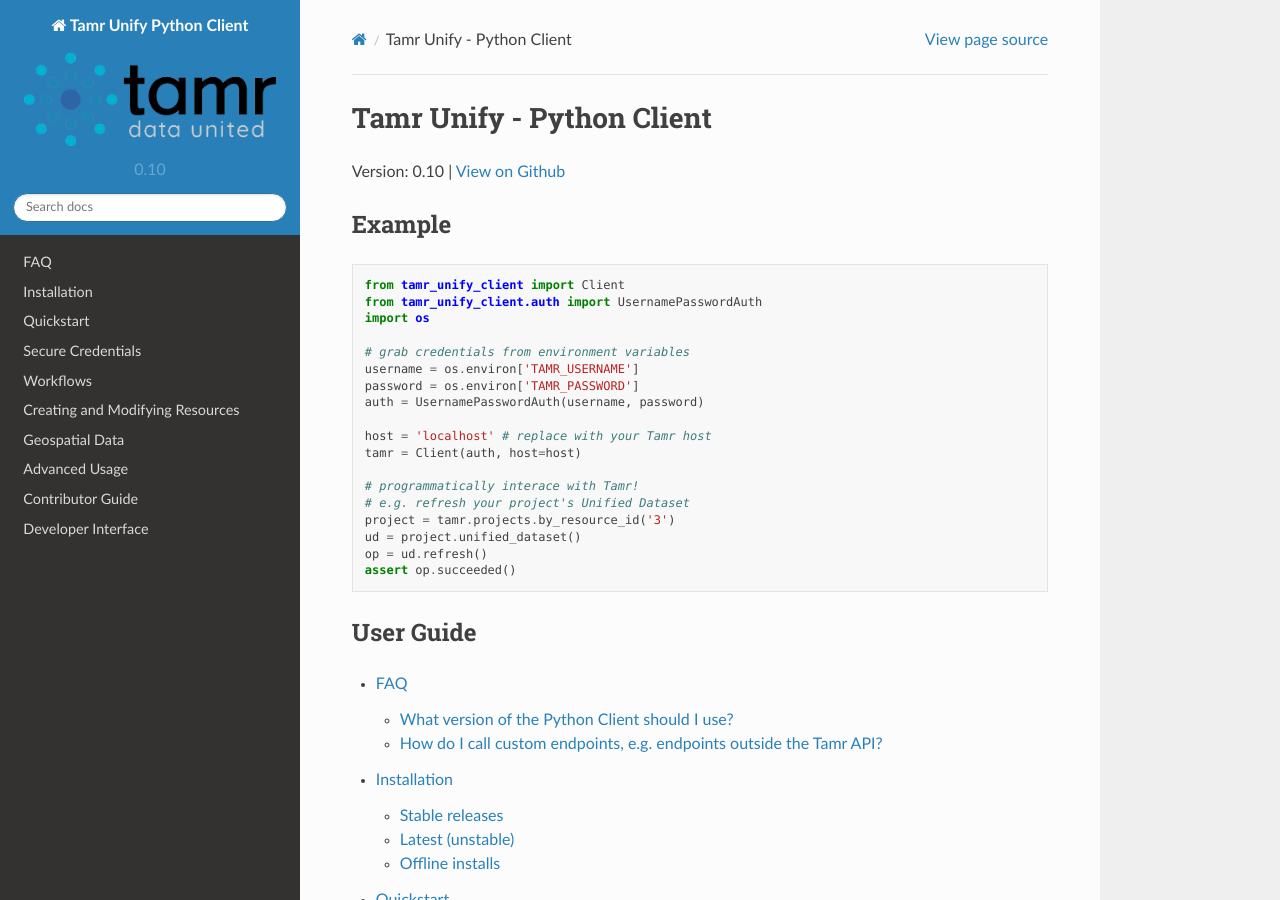
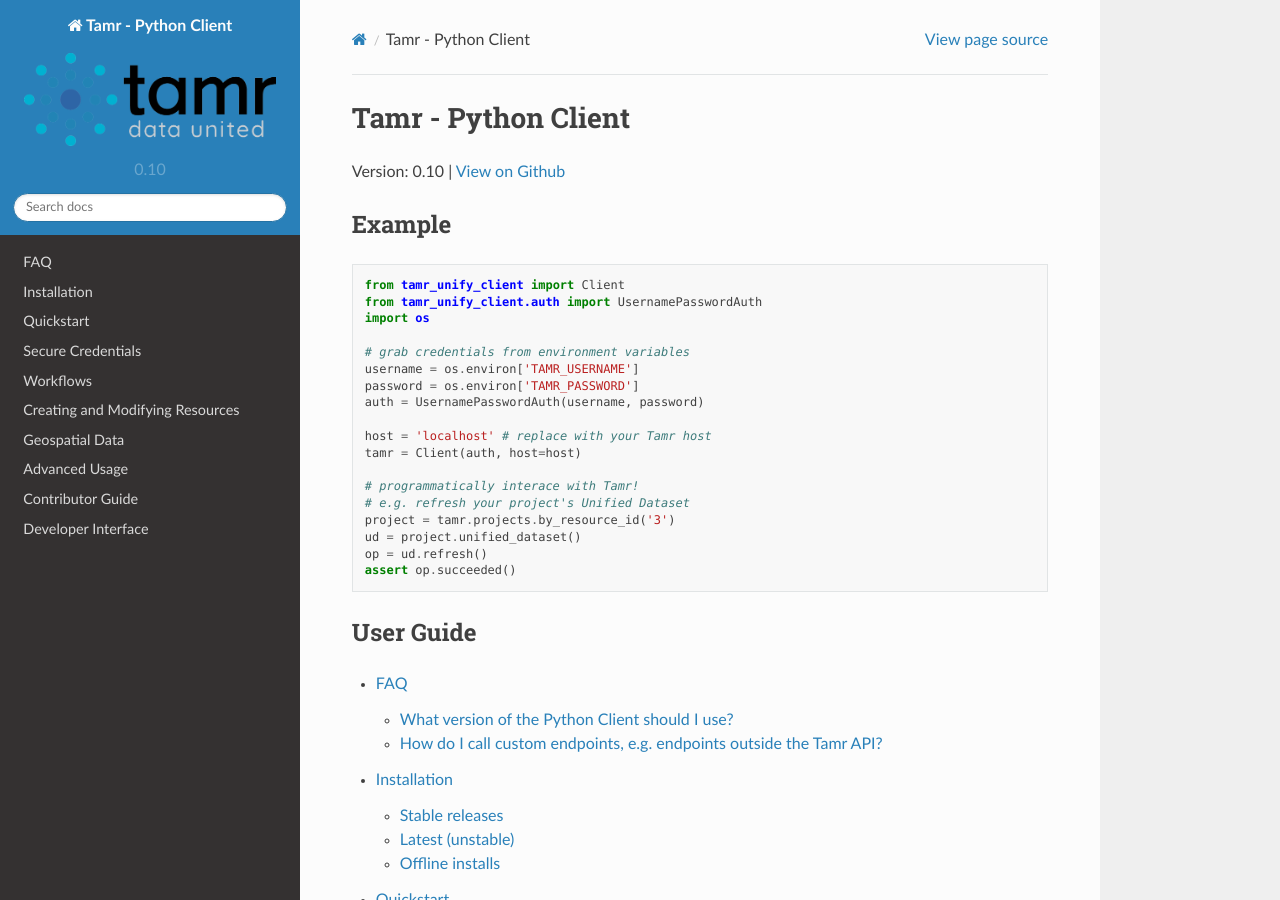
Before and after one commit to Datatamer/tamr-client, a Sphinx documentation site: the page built from docs/index.rst, in a window 1280 px wide and 900 px high. Built offline with Sphinx 7.4.7 and the Read the Docs theme 2.0.0, drawn with Linux system fonts in a browser that asks for light colours.

Commit message:
fix(docs): Remove occurence of "Unify"
See https://github.com/Datatamer/tamr-client/issues/251

```diff
--- a/docs/conf.py
+++ b/docs/conf.py
@@ -22,7 +22,7 @@
 
 # -- Project information -----------------------------------------------------
 
-project = "Tamr Unify Python Client"
+project = "Tamr - Python Client"
 copyright = "2018, Tamr"
 author = "Tamr"
 
@@ -118,7 +118,7 @@
 # -- Options for HTMLHelp output ---------------------------------------------
 
 # Output file base name for HTML help builder.
-htmlhelp_basename = "TamrUnifyPythonClientdoc"
+htmlhelp_basename = "TamrPythonClientdoc"
 
 
 # -- Options for LaTeX output ------------------------------------------------
@@ -144,8 +144,8 @@
 latex_documents = [
     (
         master_doc,
-        "TamrUnifyPythonClient.tex",
-        "Tamr Unify Python Client Documentation",
+        "TamrPythonClient.tex",
+        "Tamr - Python Client Documentation",
         "Tamr",
         "manual",
     )
@@ -157,13 +157,7 @@
 # One entry per manual page. List of tuples
 # (source start file, name, description, authors, manual section).
 man_pages = [
-    (
-        master_doc,
-        "tamrunifypythonclient",
-        "Tamr Unify Python Client Documentation",
-        [author],
-        1,
-    )
+    (master_doc, "tamrpythonclient", "Tamr - Python Client Documentation", [author], 1)
 ]
 
 
@@ -175,10 +169,10 @@
 texinfo_documents = [
     (
         master_doc,
-        "TamrUnifyPythonClient",
-        "Tamr Unify Python Client Documentation",
+        "TamrPythonClient",
+        "Tamr - Python Client Documentation",
         author,
-        "TamrUnifyPythonClient",
+        "TamrPythonClient",
         "One line description of project.",
         "Miscellaneous",
     )
--- a/docs/index.rst
+++ b/docs/index.rst
@@ -1,7 +1,7 @@
-Tamr Unify - Python Client
+Tamr - Python Client
 ==========================
 
-Version: |release| | `View on Github <https://github.com/Datatamer/unify-client-python>`_
+Version: |release| | `View on Github <https://github.com/Datatamer/tamr-client>`_
 
 Example
 -------
--- a/docs/user-guide/spec.rst
+++ b/docs/user-guide/spec.rst
@@ -86,7 +86,7 @@
 Certain resources can also be modified using specs.
 
 After getting a spec corresponding to a resource and modifying some properties,
-the updated resource can be committed to Unify with the ``put`` function::
+the updated resource can be committed to Tamr with the ``put`` function::
 
     updated_dataset = (
         dataset.spec()
```
Also changed, not shown: RELEASE.md (+5 -5 lines), .github/ISSUE_TEMPLATE/BUG_REPORT.md, .github/ISSUE_TEMPLATE/QUESTION.md, .github/PULL_REQUEST_TEMPLATE.md.
